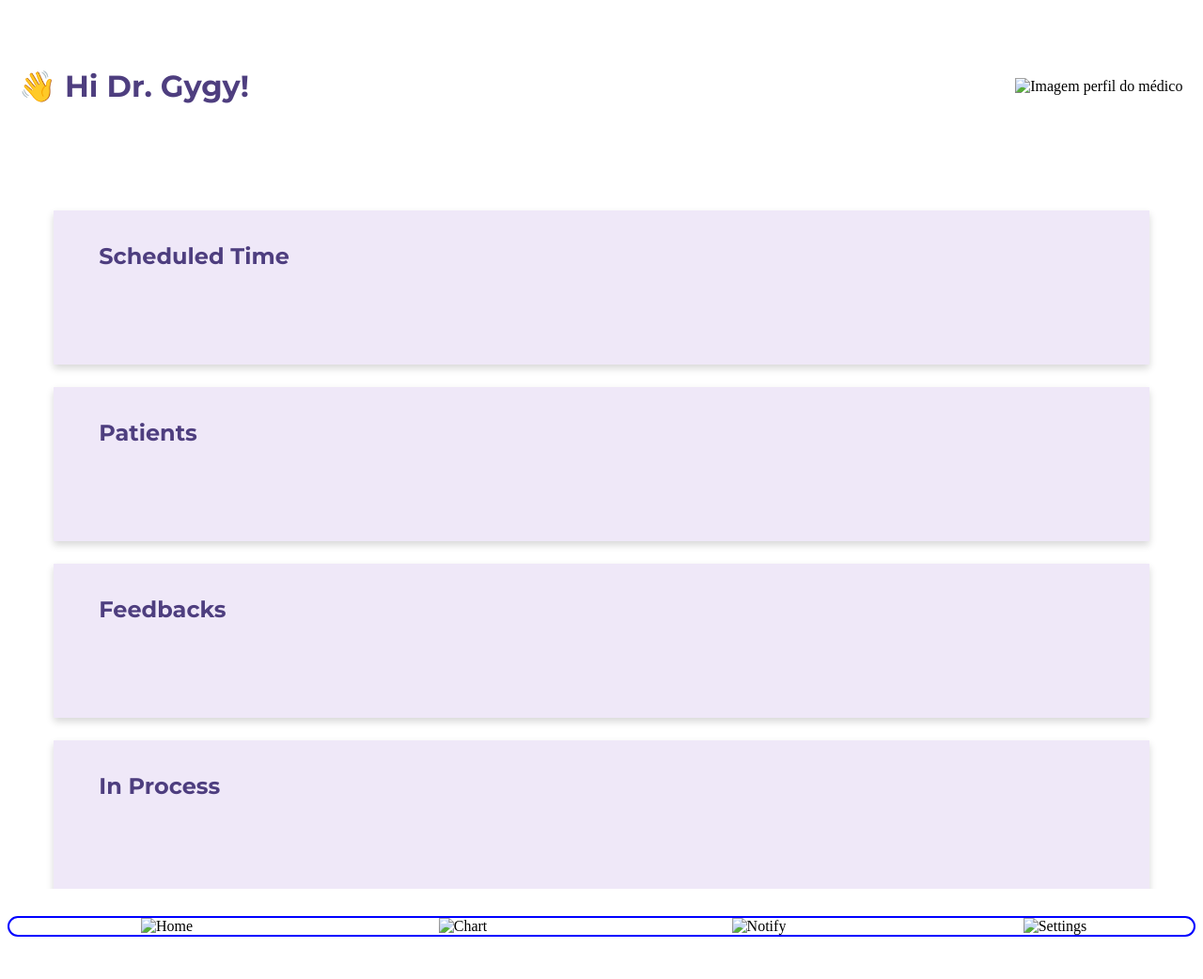
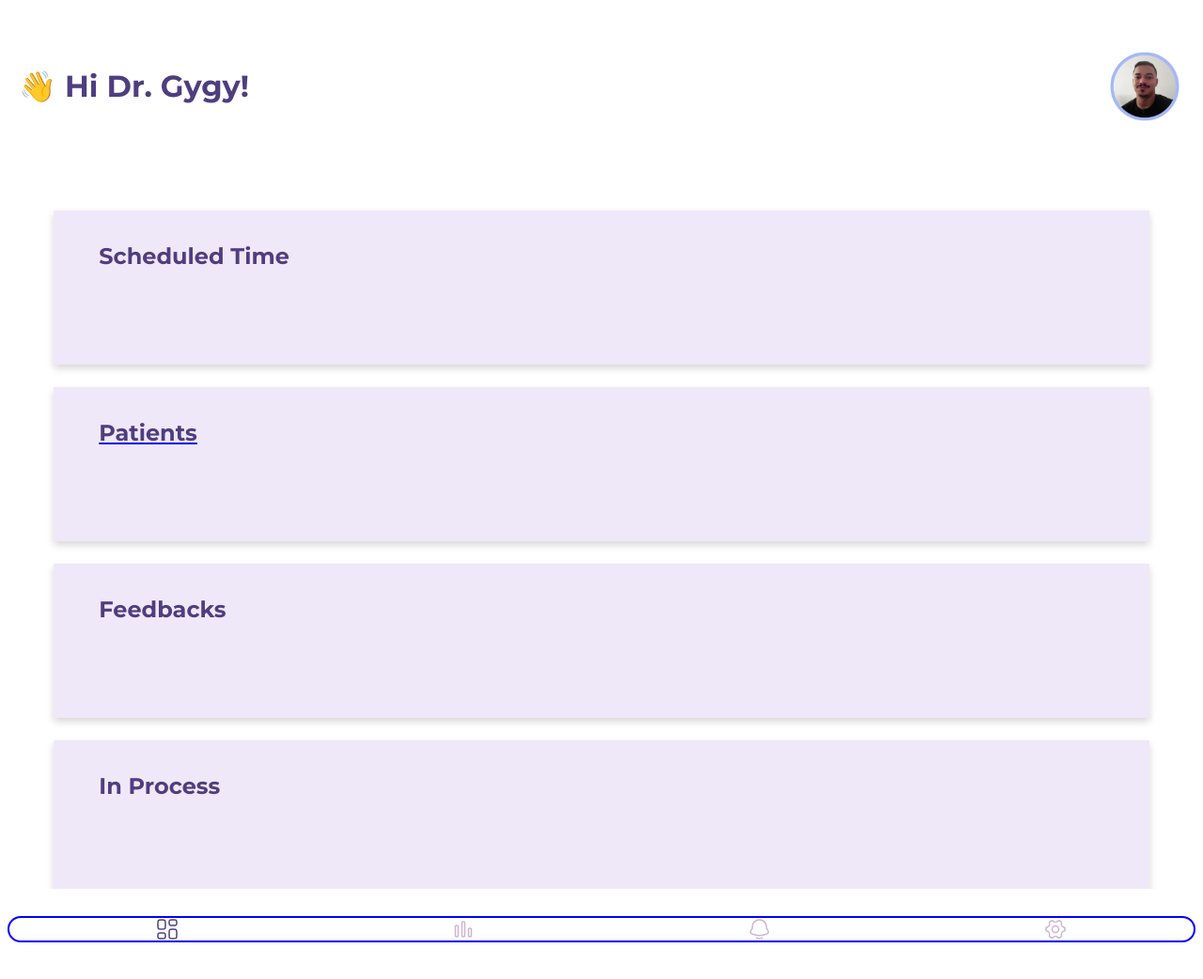
Before and after one commit to panyfmc/WebHealth, a plain HTML site: page index.html in a window 1280 px wide. Shown: the top 1042 px of the page at 94% size. Drawn offline with Linux system fonts and the light colour scheme.

Commit message:
act: consertando bugs

```diff
--- a/index.html
+++ b/index.html
@@ -10,16 +10,12 @@
 </head>
 
 <body>
-    <!--<div class="header">
-        <div class="returnBttn">
-            <a href="../LandingPage/LandingPage.html">Retornar</a>
-        </div> -->
     <div class="PageInicial">
         <div id="Txt">
             <p >👋 Hi Dr. Gygy! </p>
         </div>
         <div id="imgPerfil">
-            <img src="imgWH.png" alt="Imagem perfil do médico">
+            <img src="../imagens/imgWH.png" alt="Imagem perfil do médico">
         </div>
     </div>
 
@@ -28,9 +24,9 @@
             <li class="Exame Caixa">
                 <p class="titulo">Scheduled Time</p>
             </li>
-            <li class="Exame Caixa">
+            <a href="../Lista de Pacientes/listaDePacientes.html"><li class="Exame Caixa">
                 <p class="titulo">Patients</p>
-            </li>
+            </li></a>
             <li class="Exame Caixa">
                 <p class="titulo">Feedbacks</p>
             </li>
@@ -42,19 +38,18 @@
 
     <div class="Navbar">
             <div class="icon">
-                <img src="home.svg" alt="Home" />
+                <img src="../imagens/home.svg" alt="Home" />
             </div>
             <div class="icon">
-                <img src="chart.svg" alt="Chart" />
+                <img src="../imagens/chart.svg" alt="Chart" />
             </div>
             <div class="icon">
-                <img src="notification.svg" alt="Notify" />
+                <img src="../imagens/notification.svg" alt="Notify" />
             </div>
             <div class="icon">
-                <img src="settings.svg" alt="Settings" />
+                <img src="../imagens/settings.svg" alt="Settings" />
             </div>
     </div>
-
 
     <div class="footer">
         <ul class="footerButtns"></ul>
```
